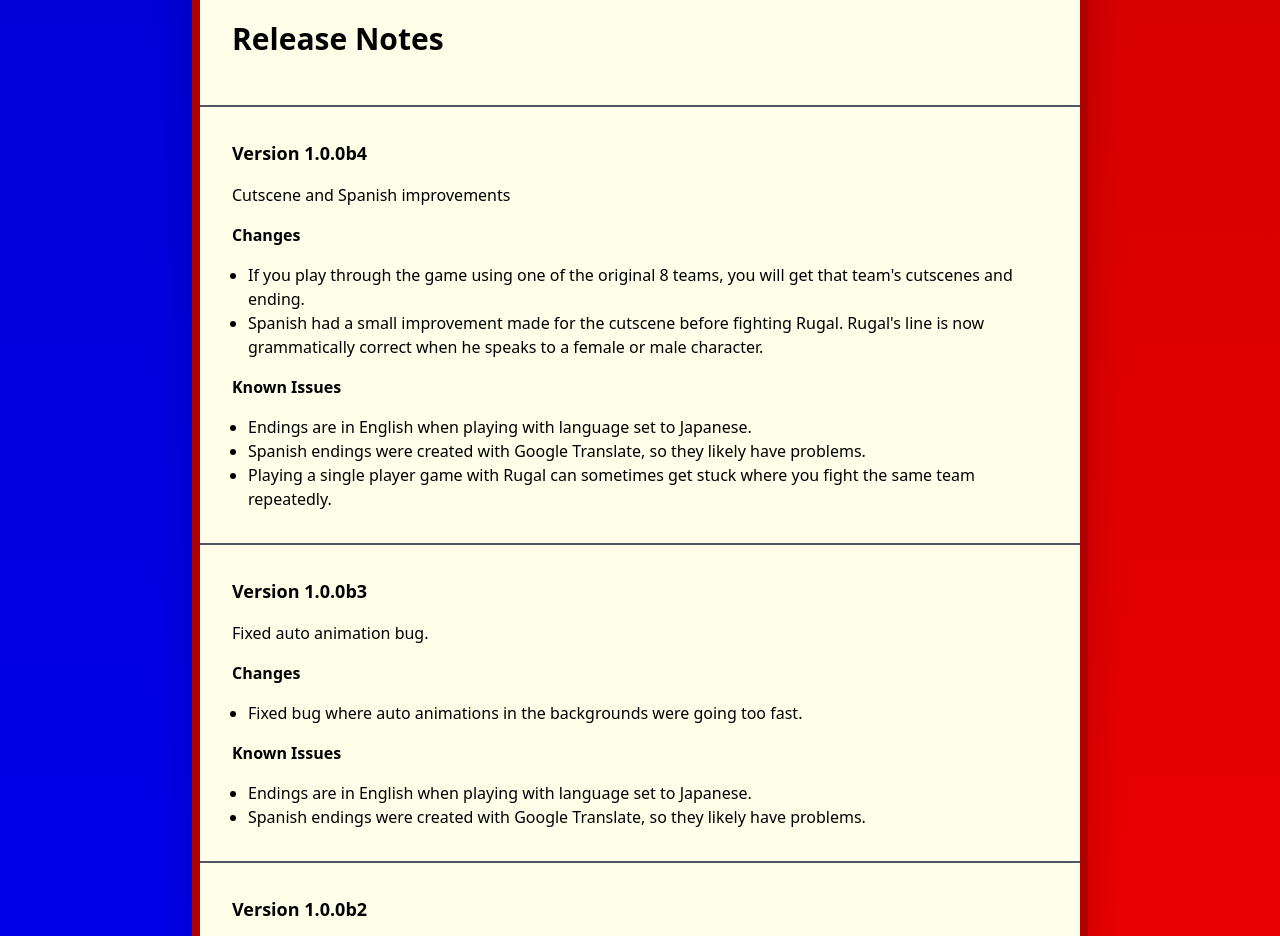
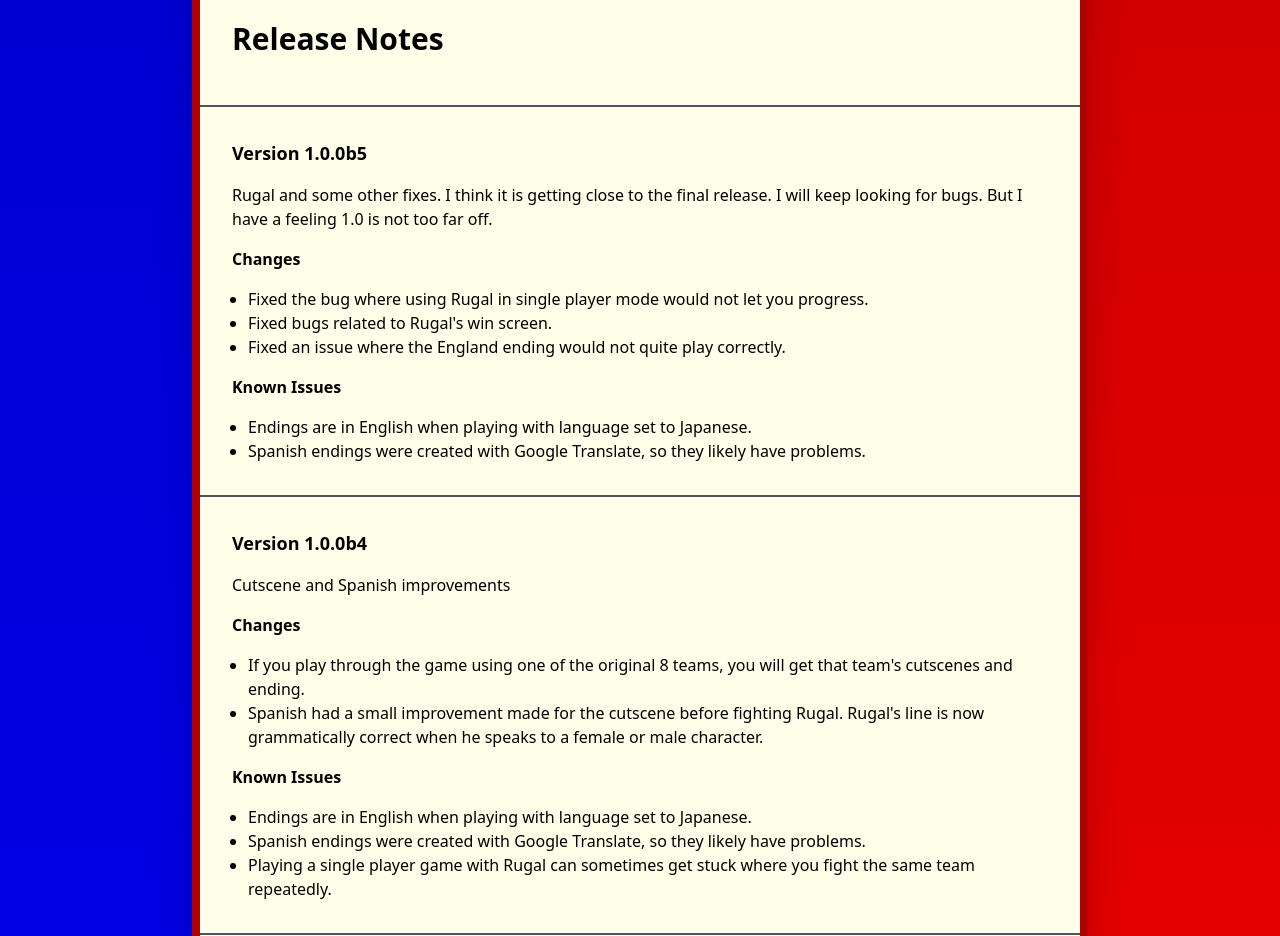
Before and after one commit to city41/neorh, a Next.js app: page / in a window 1280 px wide. Shown: the part 3920-4856 px from the top of the page. Built offline with nearby package versions, Linux system fonts and the light colour scheme.

Commit message:
v1.0.0b5

```diff
--- a/src/components/IndexPage/IndexPage.tsx
+++ b/src/components/IndexPage/IndexPage.tsx
@@ -244,6 +244,35 @@ function IndexPage() {
           <h2 className={styles.pageHeader}>Release Notes</h2>
         </div>
         <div className="mb-16">
+          <Hr />
+          <h3 className="heading text-lg font-bold pb-4">Version 1.0.0b5</h3>
+          <p>
+            Rugal and some other fixes. I think it is getting close to the final
+            release. I will keep looking for bugs. But I have a feeling 1.0 is
+            not too far off.
+          </p>
+          <h4 className="heading font-bold py-4">Changes</h4>
+          <ul className="list-disc ml-4">
+            <li>
+              Fixed the bug where using Rugal in single player mode would not
+              let you progress.
+            </li>
+            <li>Fixed bugs related to Rugal&apos;s win screen.</li>
+            <li>
+              Fixed an issue where the England ending would not quite play
+              correctly.
+            </li>
+          </ul>
+          <h4 className="heading font-bold py-4">Known Issues</h4>
+          <ul className="list-disc ml-4">
+            <li>
+              Endings are in English when playing with language set to Japanese.
+            </li>
+            <li>
+              Spanish endings were created with Google Translate, so they likely
+              have problems.
+            </li>
+          </ul>
           <Hr />
           <h3 className="heading text-lg font-bold pb-4">Version 1.0.0b4</h3>
           <p>Cutscene and Spanish improvements</p>
```
Also changed, not shown: 1 other file (tests, documents, lock files or other folders).
